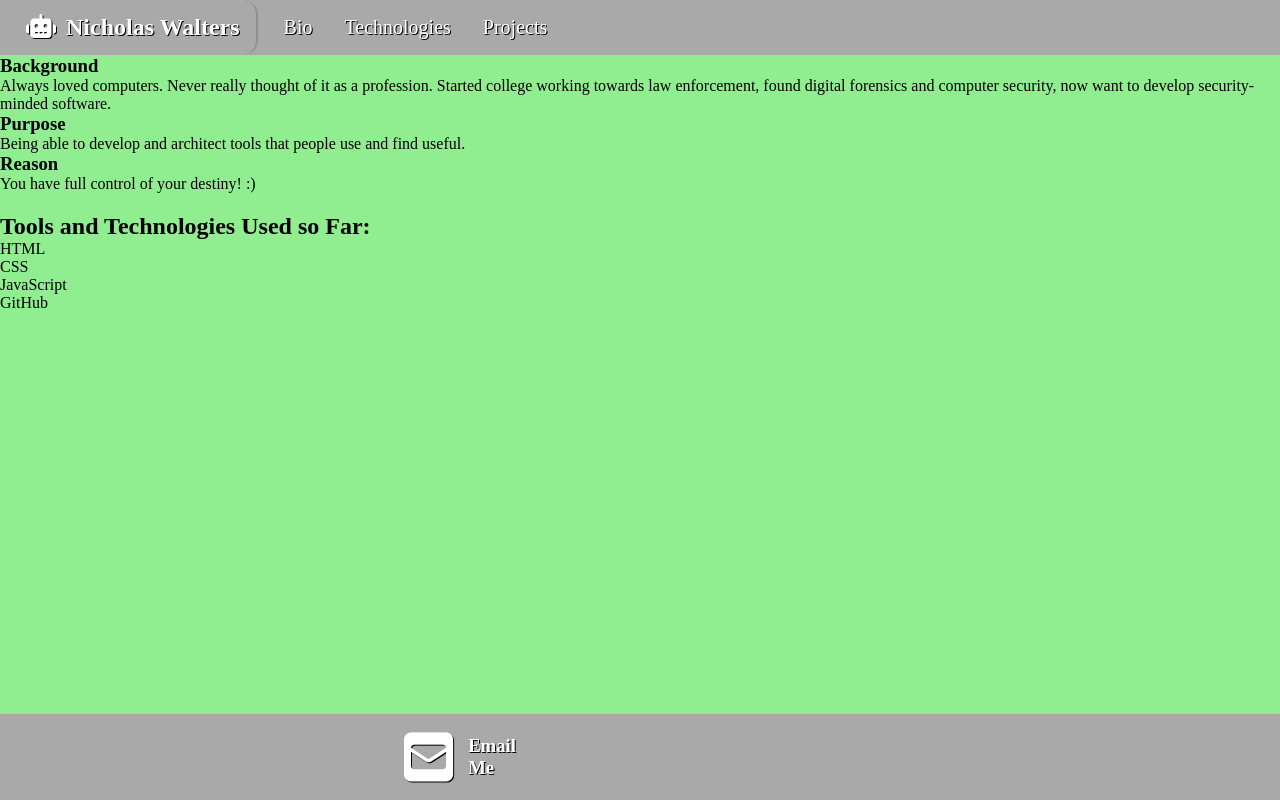
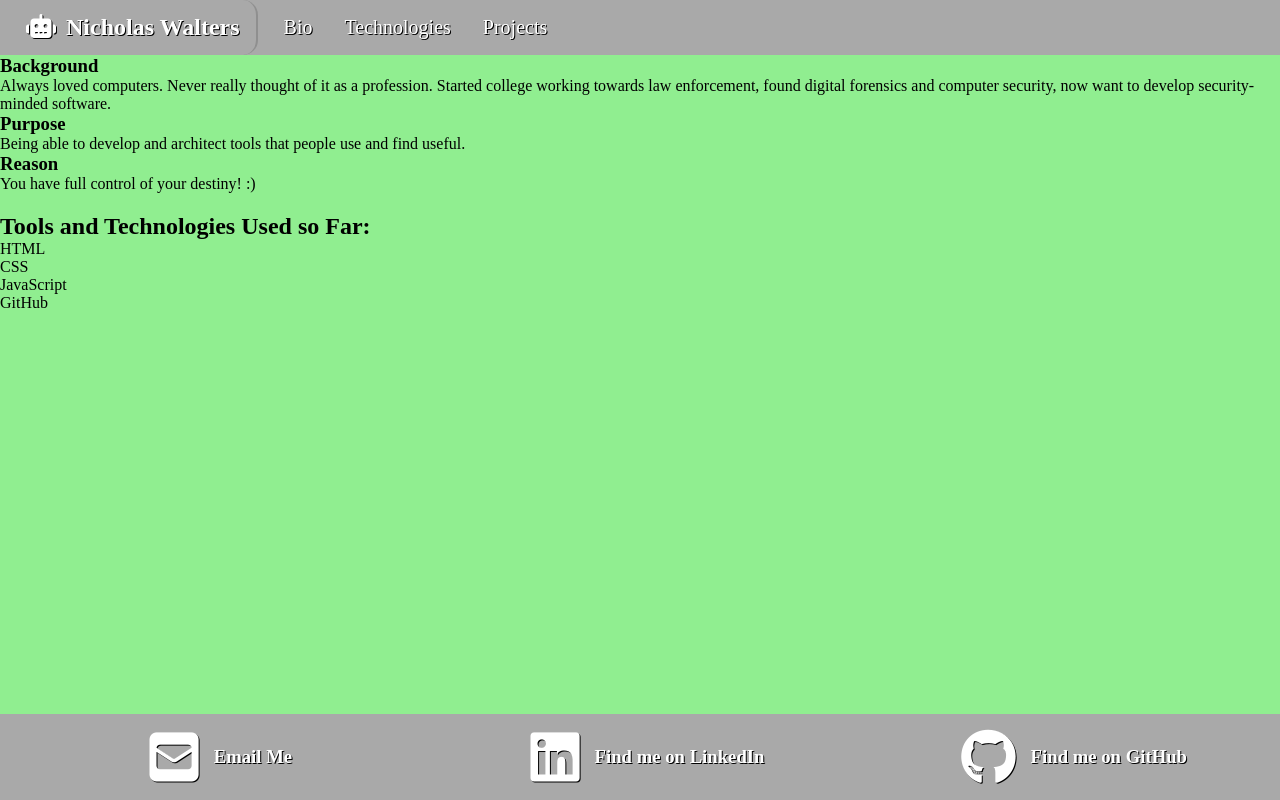
Before and after one commit to nswalters/personal-bio-site, a plain HTML site: page index.html in a window 1280 px wide. Drawn offline with Linux system fonts and the light colour scheme.

Commit message:
Make links clickable per section of screen

```diff
--- a/main.css
+++ b/main.css
@@ -79,17 +79,13 @@ nav h2 i {
   justify-content: space-around;
 }
 
-#footerLinks li {
-  padding-left: 389px;
-  padding-right: 389px;
-}
-
 #footerLinks li:hover {
   background: lightgray;
 }
 
 #footerLinks h3 {
   display: flex;
+  justify-content: center;
   align-items: center;
   color: white;
 }
@@ -101,6 +97,7 @@ nav h2 i {
 #footerLinks a {
   text-decoration: none;
   color: white;
+  width: 33%;
 }
 
 #technologiesPage {
```
